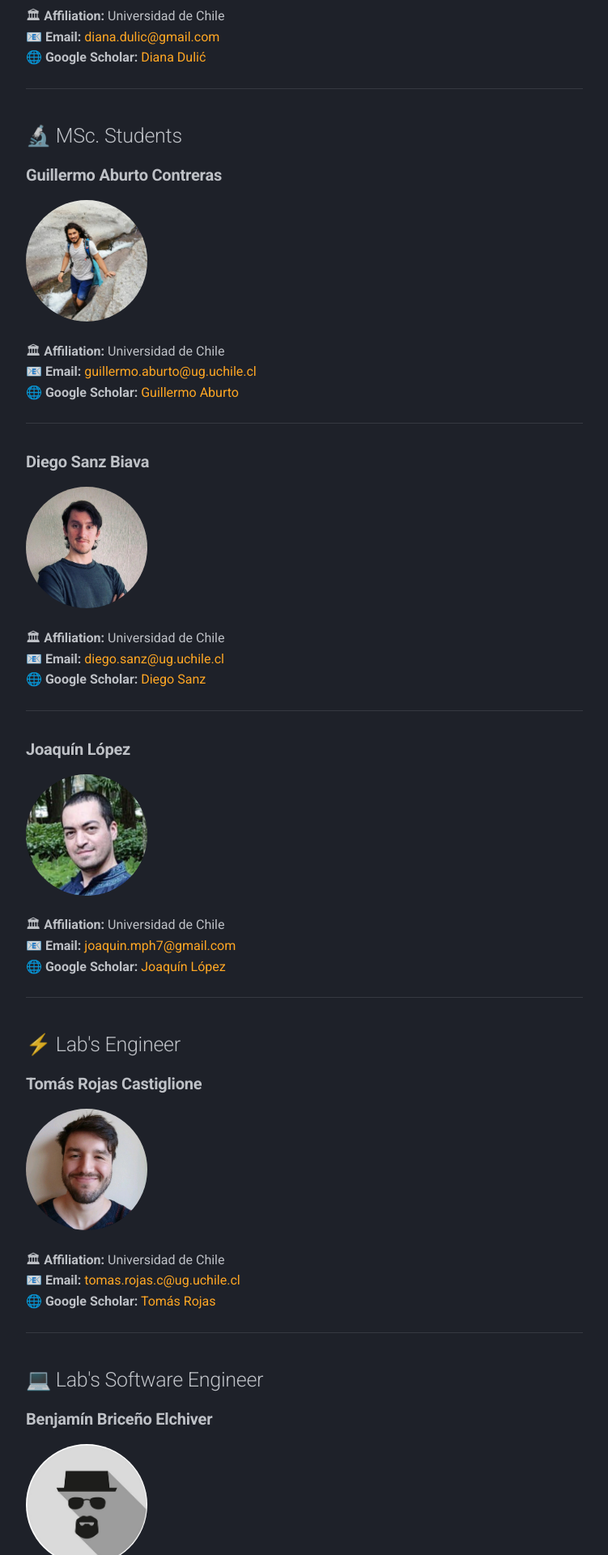
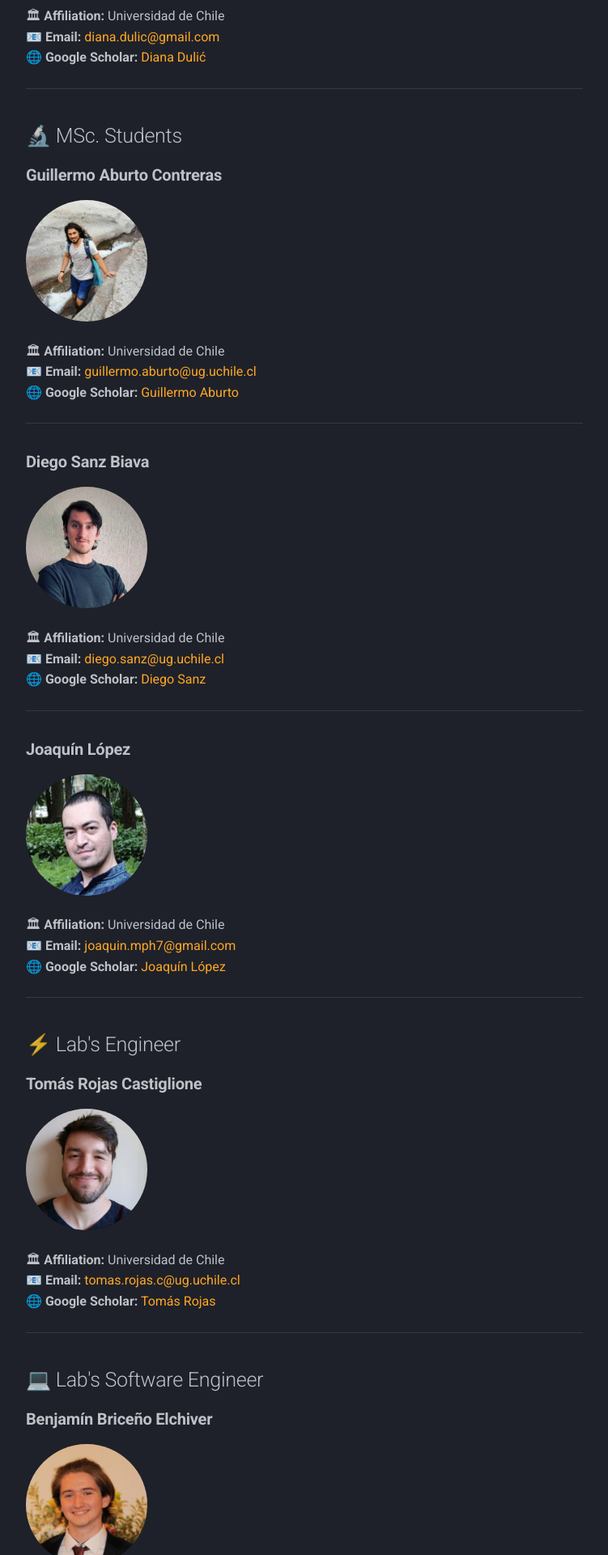
Before and after one commit to nanolab-fcfm/lab-webpage, an MkDocs documentation site: the page built from docs/people.md, in a window 1280 px wide. Shown: the part 766-2686 px from the top of the page at 81% size, without its empty margins (264-1015 px from the left). Built offline with MkDocs 1.6.1 and Material for MkDocs 9.7.7, drawn with Linux system fonts in a browser that asks for light colours.

Commit message:
adding Benja's picture

```diff
--- a/docs/people.md
+++ b/docs/people.md
@@ -58,7 +58,7 @@ Welcome to our lab! We are a passionate team of researchers dedicated to **molec
 ## 💻 Lab's Software Engineer
 
 ### **Benjamín Briceño Elchiver**
-<img src="images/people/incogni.png" width="150px" style="border-radius: 100px;">
+<img src="images/people/benjamin-briceno.jpg" width="150px" style="border-radius: 100px;">
 
 🏛 **Affiliation:** Universität Augsburg, Institute for Physics, Germany
 📧 **Email:** [benjaminbriceno@ug.uchile.cl](mailto:benjaminbriceno@ug.uchile.cl)
```
Also changed, not shown: docs/images/people/benjamin-briceno.jpg (added).
